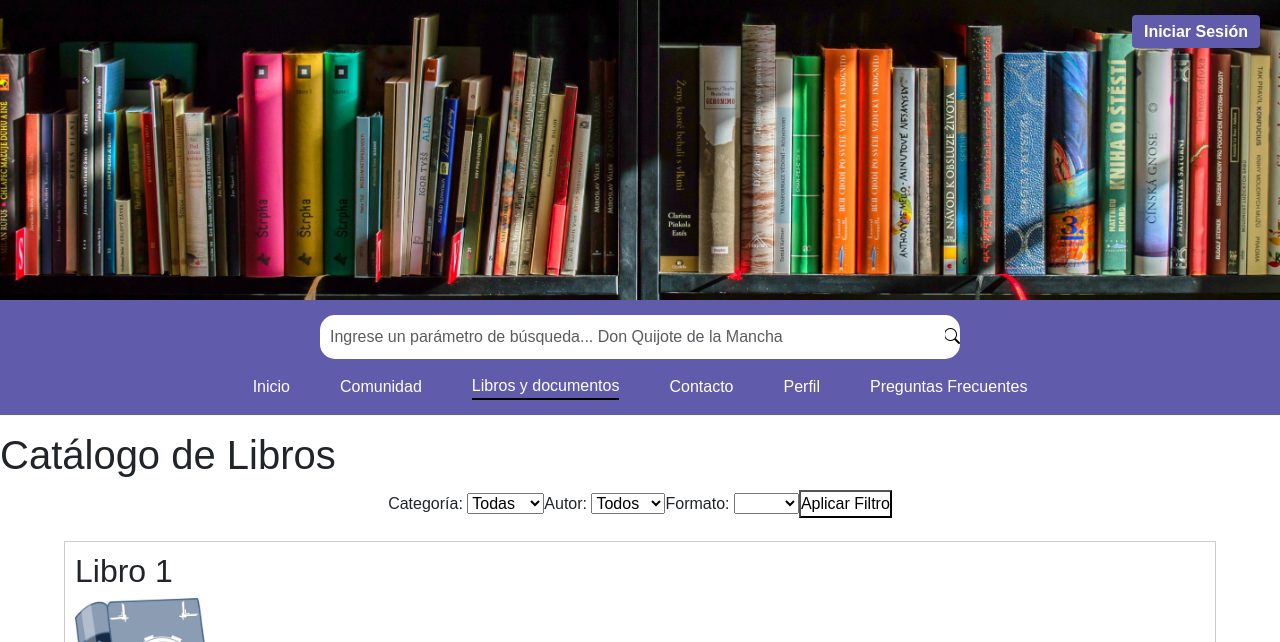
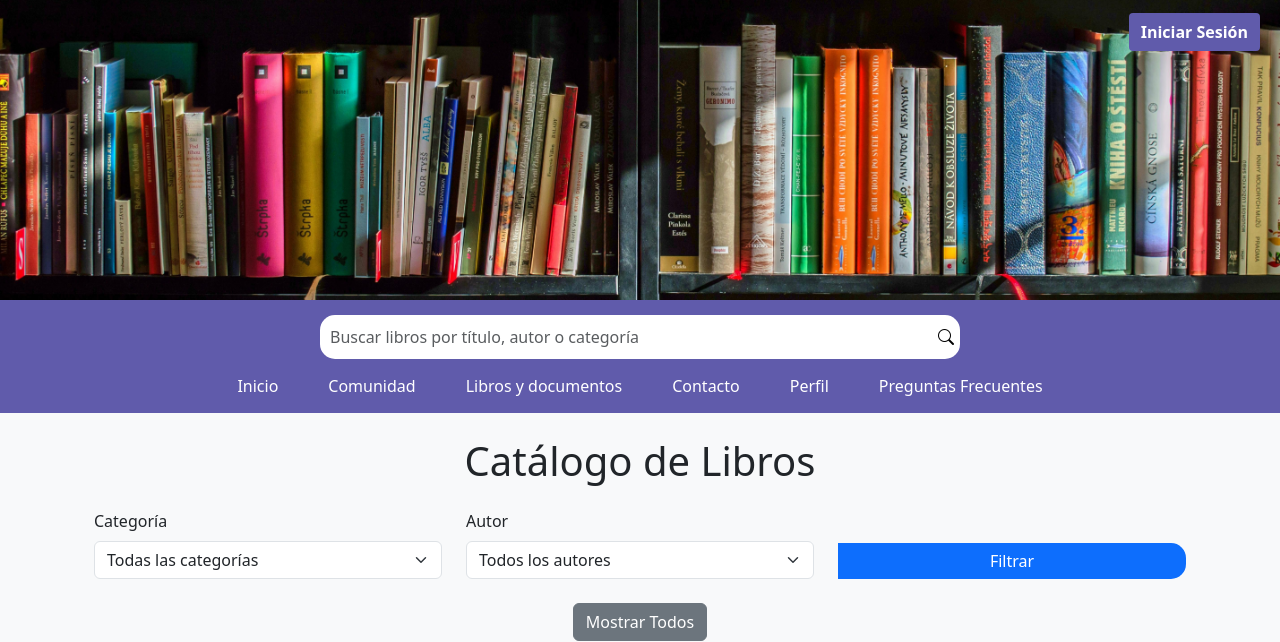
Before and after one commit to Camacu0303/AmbienteWeb_G3, a PHP site: page /Proyecto/Paginas/Catalogo.php in a window 1280 px wide. Shown: the top 642 px of the page. Run offline with PHP 8.4, Linux system fonts and the light colour scheme; data comes from the database, SQL or seed files in the repository.

Commit message:
Creación de Catalogo de Libros

```diff
--- a/Paginas/Catalogo.php
+++ b/Paginas/Catalogo.php
@@ -1,158 +1,184 @@
 <?php
+
+require_once "../Utilidades/Conn.php";
 include("../Plantillas/nav.php");
 
-$libros = [
-    [
-        "titulo" => "Libro 1",
-        "autor" => "Autor 1",
-        "categoria" => "Ficción",
-        "formato" => "",
-        "imagen" => "../Images/LibroC.jpg"
-    ],
-    [
-        "titulo" => " Libro 2",
-        "autor" => "Autor 2",
-        "categoria" => "Novela",
-        "formato" => "",
-        "imagen" => "../Images/LibroC.jpg"
-    ],
-    [
-        "titulo" => "Libro 3",
-        "autor" => "Autor 3",
-        "categoria" => "Historia",
-        "formato" => "",
-        "imagen" => "../Images/LibroC.jpg"
-    ]
-];
+$db = new Database();
+$conn = $db->getConnection();
 
-// Variables para almacenar los filtros seleccionados
+// Obtener categorías
+$sqlCategorias = "SELECT id_categoria, nombre FROM categoria";
+$resultCategorias = $conn->query($sqlCategorias);
+
+// Obtener autores únicos
+$sqlAutores = "SELECT DISTINCT autor FROM libro";
+$resultAutores = $conn->query($sqlAutores);
+
+// Obtener libros filtrados (si hay filtros aplicados)
+$catalogoLibros = [];
 $filtroCategoria = $_GET['categoria'] ?? '';
 $filtroAutor = $_GET['autor'] ?? '';
-$filtroFormato = $_GET['formato'] ?? '';
 
-// Filtrar los libros
-$librosFiltrados = array_filter($libros, function ($libro) use ($filtroCategoria, $filtroAutor, $filtroFormato) {
-    return (!$filtroCategoria || $libro['categoria'] === $filtroCategoria) &&
-        (!$filtroAutor || $libro['autor'] === $filtroAutor) &&
-        (!$filtroFormato || $libro['formato'] === $filtroFormato);
-});
+$sqlLibros = "SELECT * FROM libro WHERE 1=1";
+if (!empty($filtroCategoria)) {
+    $sqlLibros .= " AND id_categoria = ?";
+}
+if (!empty($filtroAutor)) {
+    $sqlLibros .= " AND autor = ?";
+}
+
+$stmt = $conn->prepare($sqlLibros);
+
+if (!empty($filtroCategoria) && !empty($filtroAutor)) {
+    $stmt->bind_param("is", $filtroCategoria, $filtroAutor);
+} elseif (!empty($filtroCategoria)) {
+    $stmt->bind_param("i", $filtroCategoria);
+} elseif (!empty($filtroAutor)) {
+    $stmt->bind_param("s", $filtroAutor);
+}
+
+$stmt->execute();
+$resultLibros = $stmt->get_result();
+
+while ($row = $resultLibros->fetch_assoc()) {
+    $catalogoLibros[] = $row;
+}
+
+$stmt->close();
+$conn->close();
 ?>
+
 <!DOCTYPE html>
 <html lang="en">
 
 <head>
     <meta charset="UTF-8">
-    <meta http-equiv="X-UA-Compatible" content="IE=edge">
     <meta name="viewport" content="width=device-width, initial-scale=1.0">
     <title>Catálogo de Libros</title>
+    <link href="https://cdn.jsdelivr.net/npm/bootstrap@5.3.0-alpha3/dist/css/bootstrap.min.css" rel="stylesheet">
     <style>
-        * {
-            margin: 0px;
-            padding: 0px;
+        body {
+            background-color: #f8f9fa;
         }
 
-        body {
-            font-family: Arial, sans-serif;
+        .filter-container {
+            margin: 20px 0;
         }
 
-        .catalogo {
+        .card {
+            min-height: 350px;
+            max-width: 18rem;
+            margin: auto;
+        }
+
+        .card-img-top {
+            height: 150px;
+            object-fit: cover;
+        }
+
+        .card-body {
             display: flex;
             flex-direction: column;
-            justify-content: center;
-            align-items: center;
-            text-align: left;
-            height: 100%;
+            justify-content: space-between;
         }
 
-        .libro {
-            border: 1px solid #ccc;
-            padding: 10px;
-            margin-bottom: 10px;
-            width: 90%;
+        .filter-button {
+            background-color: #007bff;
+            color: white;
+            border: none;
+            padding: 10px 20px;
+            border-radius: 5px;
+            cursor: pointer;
+            transition: 0.3s;
+        }
+        .card-img-top {
+            width: auto;
+            height: 150px;
+            object-fit: cover;
+            display: block;
+            margin: 0 auto;
+            border-radius: 8px;
+            box-shadow: 0 2px 4px rgba(0, 0, 0, 0.1);
         }
 
-        .filters {
-            margin-bottom: 20px;
-        }
-
-        .filters label {
-            display: block;
-            margin: 5px 0;
-        }
-
-        .libro img {
-            width: 100px;
-            height: 150px;
-            object-fit: cover;
-            margin-bottom: 10px;
-        }
-
-        .detalle-button {
-            display: inline-block;
-            padding: 8px 16px;
-            background-color: #8B4513;
-            color: #fff;
-            text-decoration: none;
-            border-radius: 5px;
-            margin-top: 10px;
-        }
-
-        .detalle-button:hover {
-            background-color: #A0522D;
+        .filter-button:hover {
+            background-color: #0056b3;
         }
     </style>
 </head>
 
 <body>
-    <h1>Catálogo de Libros</h1>
+    <div class="container">
+        <h1 class="text-center my-4">Catálogo de Libros</h1>
 
-    <form method="get" class="filters">
-        <label>
-            Categoría:
-            <select name="categoria">
-                <option value="">Todas</option>
-                <option value="Ficción" <?= $filtroCategoria === 'Ficción' ? 'selected' : '' ?>>Ficción</option>
-                <option value="Novela" <?= $filtroCategoria === 'Novela' ? 'selected' : '' ?>>Novela</option>
-                <option value="Historia" <?= $filtroCategoria === 'Historia' ? 'selected' : '' ?>>Historia</option>
+       <!-- Filtros -->
+<form method="GET" action="Catalogo.php" class="filter-container row align-items-end mb-4">
+    <!-- Filtro por Categoría -->
+    <div class="col-md-4">
+        <label for="categoria" class="form-label">Categoría</label>
+        <select id="categoria" name="categoria" class="form-select">
+            <option value="">Todas las categorías</option>
+            <?php while ($row = $resultCategorias->fetch_assoc()): ?>
+                <option value="<?php echo $row['id_categoria']; ?>"
+                    <?php echo ($filtroCategoria == $row['id_categoria']) ? 'selected' : ''; ?>>
+                    <?php echo htmlspecialchars($row['nombre']); ?>
+                </option>
+            <?php endwhile; ?>
         </select>
-        </label>
-        <label>
-            Autor:
-            <select name="autor">
-                <option value="">Todos</option>
-                <option value="Autor 1" <?= $filtroAutor === 'Autor 1' ? 'selected' : '' ?>>Autor 1</option>
-                <option value="Autor 2" <?= $filtroAutor === 'Autor 2' ? 'selected' : '' ?>>Autor 2</option>
-                <option value="Autor 3" <?= $filtroAutor === 'Autor 3' ? 'selected' : '' ?>>Autor 3</option>
+    </div>
+
+    <!-- Filtro por Autor -->
+    <div class="col-md-4">
+        <label for="autor" class="form-label">Autor</label>
+        <select id="autor" name="autor" class="form-select">
+            <option value="">Todos los autores</option>
+            <?php while ($row = $resultAutores->fetch_assoc()): ?>
+                <option value="<?php echo htmlspecialchars($row['autor']); ?>"
+                    <?php echo ($filtroAutor == $row['autor']) ? 'selected' : ''; ?>>
+                    <?php echo htmlspecialchars($row['autor']); ?>
+                </option>
+            <?php endwhile; ?>
         </select>
-        </label>
-        <label>
-            Formato:
-            <select name="formato">
-                <option value="">Todos</option>
-                <option value="" <?= $filtroFormato === '' ? 'selected' : '' ?>></option>
-                <option value="" <?= $filtroFormato === '' ? 'selected' : '' ?>></option>
-            </select>
-        </label>
-        <button type="submit">Aplicar Filtro</button>
+    </div>
+
+    <!-- Botón de Filtrar -->
+    <div class="col-md-4">
+        <label class="form-label d-block">&nbsp;</label>
+        <button type="submit" class="btn btn-primary w-100">Filtrar</button>
+    </div>
 </form>
 
-    <div class="catalogo">
-        <?php if (empty($librosFiltrados)): ?>
-            <p>No se encontraron libros con los filtros seleccionados.</p>
-        <?php else: ?>
-            <?php foreach ($librosFiltrados as $libro): ?>
-                <div class="libro">
-                    <h2><?= htmlspecialchars($libro['titulo']) ?></h2>
-                    <img src="<?= htmlspecialchars($libro['imagen']) ?>" alt="Imagen de <?= htmlspecialchars($libro['titulo']) ?>" style="width: 150px; height: auto;">
-                    <p><strong>Autor:</strong> <?= htmlspecialchars($libro['autor']) ?></p>
-                    <p><strong>Categoría:</strong> <?= htmlspecialchars($libro['categoria']) ?></p>
-                    <p><strong>Formato:</strong> <?= htmlspecialchars($libro['formato']) ?></p>
-                    <a class="detalle-button" href="Detalle.php?id=<?php echo urlencode($libro['titulo']); ?>">Ver detalle</a>
+<!-- Botón Mostrar Todos -->
+<div class="text-center mb-4">
+    <a href="Catalogo.php" class="btn btn-secondary">Mostrar Todos</a>
+</div>
+        <!-- Listado de Libros -->
+        <div class="row">
+            <?php if (!empty($catalogoLibros)): ?>
+                <?php foreach ($catalogoLibros as $libro): ?>
+                    <div class="col-md-4 mb-4">
+                        <div class="card shadow-sm">
+                            <!-- Imagen del libro -->
+                            <img src="../uploadsLib/<?php echo !empty($libro['imagen']) ? htmlspecialchars($libro['imagen']) : 'default-image.png'; ?>"
+                                 alt="Imagen del libro"
+                                 class="card-img-top">
+                            <div class="card-body">
+                                <h5 class="card-title text-center"><?php echo htmlspecialchars($libro['titulo']); ?></h5>
+                                <p class="card-text text-center"><strong>Autor:</strong> <?php echo htmlspecialchars($libro['autor']); ?></p>
+                                <p class="card-text text-center"><?php echo htmlspecialchars($libro['descripcion']); ?></p>
+                                <div class="text-center">
+                                <a href="Detalle.php?id_libro=<?php echo htmlspecialchars($libro['id_libro']); ?>"
+                                class="btn btn-info btn-sm">Detalle</a>
+                                </div>
+                            </div>
+                        </div>
                     </div>
                 <?php endforeach; ?>
+            <?php else: ?>
+                <p class="text-center">No hay libros disponibles con los filtros seleccionados.</p>
             <?php endif; ?>
         </div>
-
+    </div>
 </body>
 
 </html>
--- a/Plantillas/nav.php
+++ b/Plantillas/nav.php
@@ -12,10 +12,10 @@
 <body>
     <div class="navImage"></div>
     <div class="navContainer">
-        <form target="#">
+    <form action="Catalogo.php" method="GET">
             <div class="input-group">
-                <input type="text" class="form-control"
-                    placeholder="Ingrese un parámetro de búsqueda... Don Quijote de la Mancha">
+                <input type="text" class="form-control" name="busqueda"
+                    placeholder="Buscar libros por título, autor o categoría">
                 <button class="lens" type="submit">
                     <i class="bi bi-search"></i>
                 </button>
```
Lines whose indentation alone changed are shown as unchanged.
